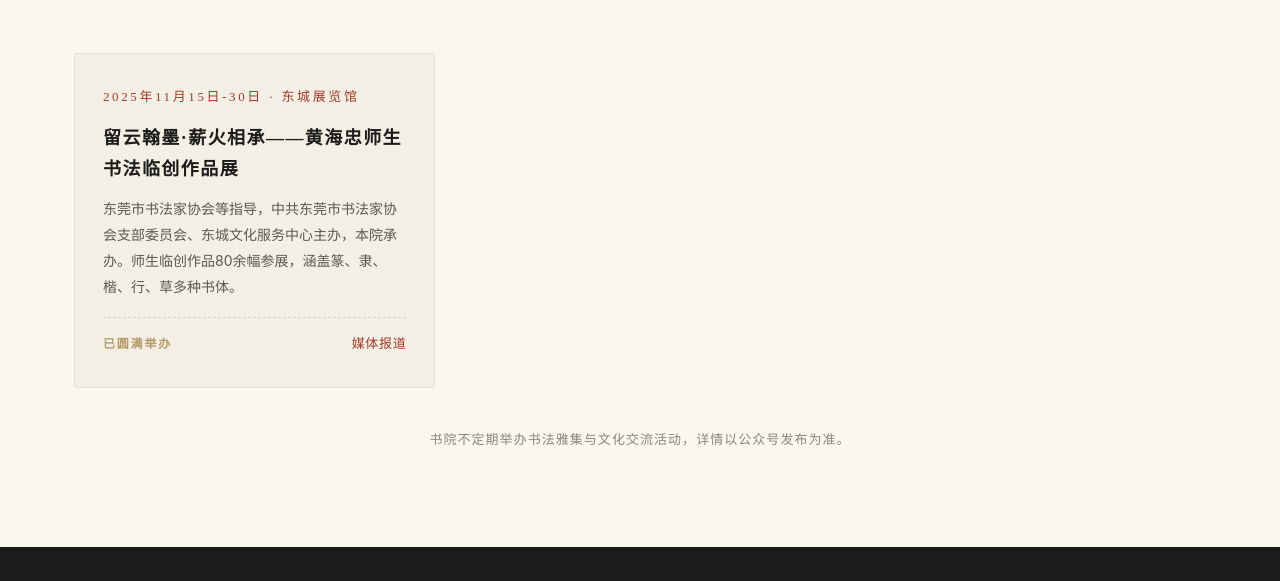
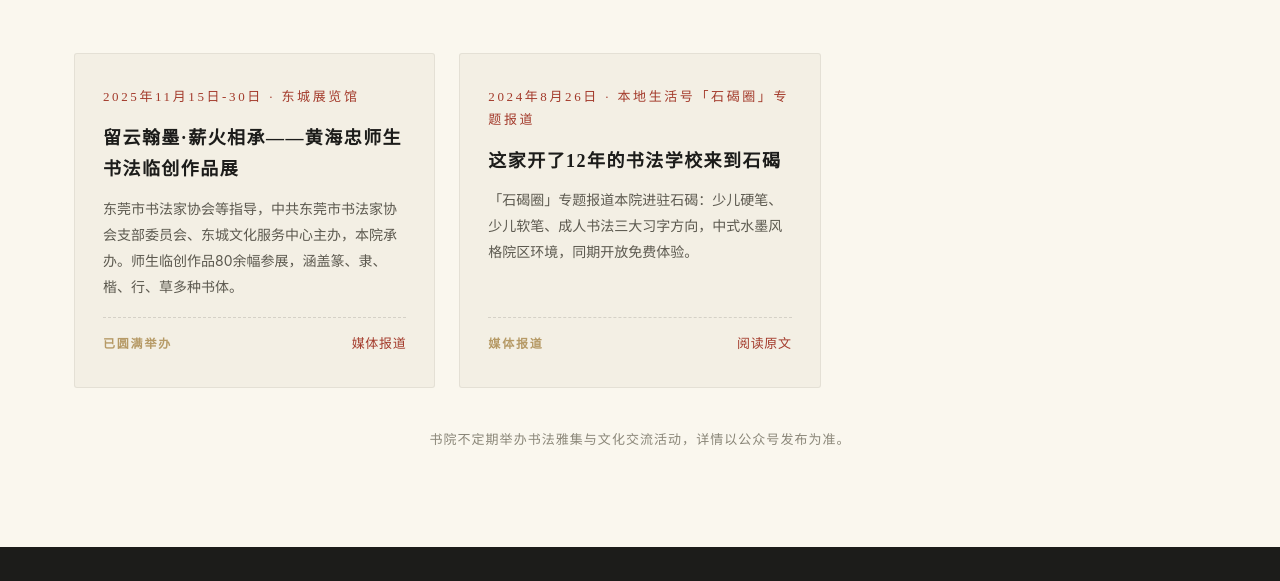
Before and after one commit to sorr4maker/liuyun-shufa-website, a plain HTML site: page index.html in a window 1280 px wide. Shown: the part 1571-2152 px from the top of the page. Drawn offline with Linux system fonts and the light colour scheme.

Commit message:
相关活动新增：石碣圈 2024 年专题报道卡片

```diff
--- a/index.html
+++ b/index.html
@@ -2437,6 +2437,15 @@ const CONFIG = {
       statusType: "is-done",
       link: "https://pub.timedg.com/s/2025-11/19/AP691d868ce4b004aa49ef206e.html",
       linkText: "媒体报道"
+    },
+    {
+      date: "2024年8月26日 · 本地生活号「石碣圈」专题报道",
+      title: "这家开了12年的书法学校来到石碣",
+      desc: "「石碣圈」专题报道本院进驻石碣：少儿硬笔、少儿软笔、成人书法三大习字方向，中式水墨风格院区环境，同期开放免费体验。",
+      status: "媒体报道",
+      statusType: "is-done",
+      link: "https://mp.weixin.qq.com/s/PRmOIqiCzmP4g0SH6cVgqw",
+      linkText: "阅读原文"
     }
   ],
 
```
